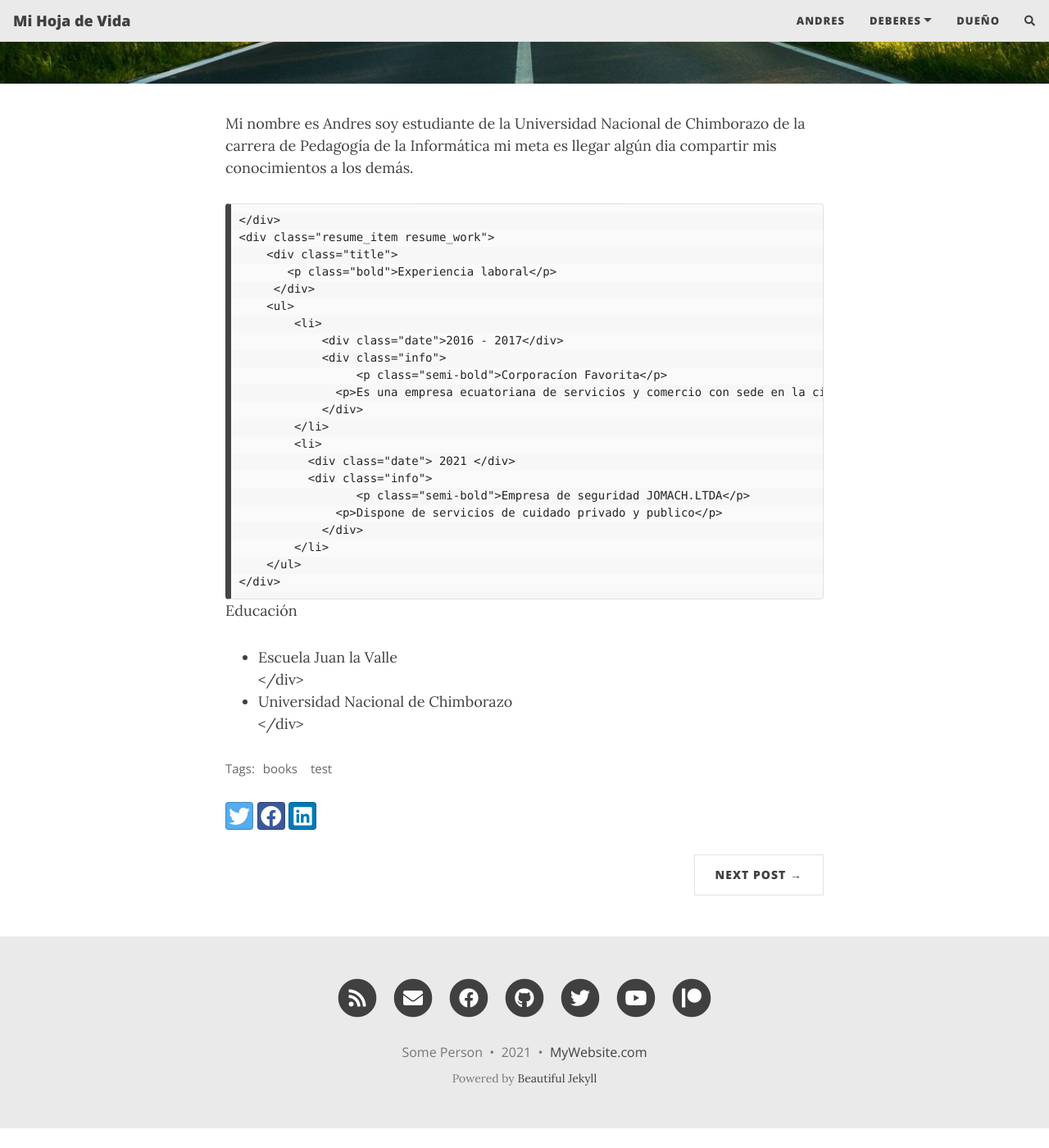
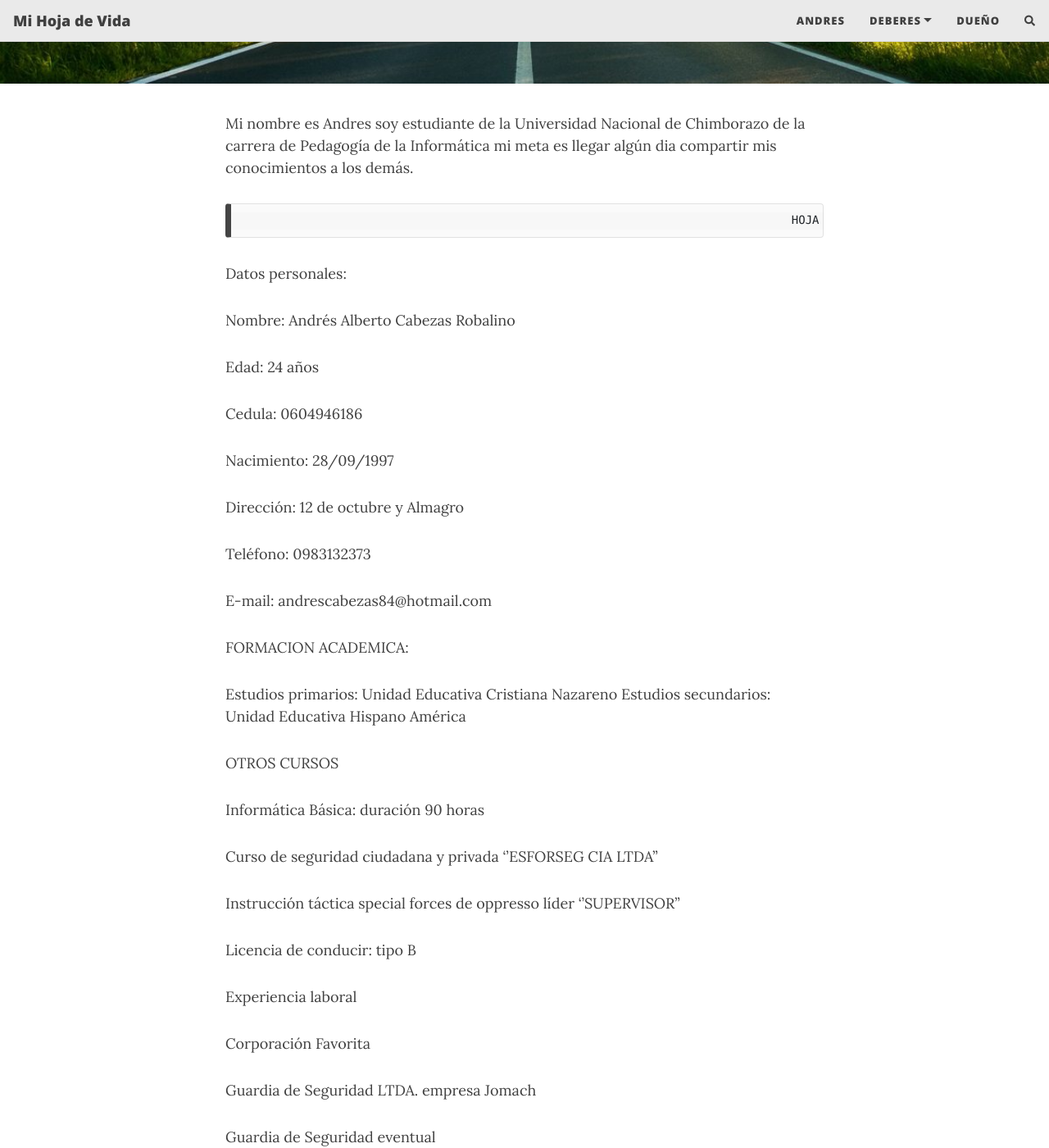
Before and after one commit to andrescabezas28/andrescabezas28.github.io, a Jekyll site: the page built from _posts/2020-02-26-flake-it-till-you-make-it.md, in a window 1280 px wide and 1400 px high, scrolled down 441 px. Shown: the whole window at 82% size. Built offline with Jekyll 4.4.1, drawn with Linux system fonts in a browser that asks for light colours; nearby versions of some CDN libraries; comment, search, counter and statistics services are not loaded; before the commit the page ends 1817 px from its top, so only the background shows below that.

Commit message:
Update 2020-02-26-flake-it-till-you-make-it.md

```diff
--- a/_posts/2020-02-26-flake-it-till-you-make-it.md
+++ b/_posts/2020-02-26-flake-it-till-you-make-it.md
@@ -9,40 +9,50 @@ tags: [books, test]
 ---
 
 <p>Mi nombre es Andres soy estudiante de la Universidad Nacional de Chimborazo de la carrera de Pedagogía de la Informática mi meta es llegar algún dia compartir mis conocimientos a los demás.</p>
-    </div>
-    <div class="resume_item resume_work">
-        <div class="title">
-           <p class="bold">Experiencia laboral</p>
-         </div>
-        <ul>
-            <li>
-                <div class="date">2016 - 2017</div>
-                <div class="info">
-                     <p class="semi-bold">Corporacíon Favorita</p>
-                  <p>Es una empresa ecuatoriana de servicios y comercio con sede en la ciudad de Quito, Ecuador. Se encuentra entre las tres empresas más grandes del país.</p>
-                </div>
-            </li>
-            <li>
-              <div class="date"> 2021 </div>
-              <div class="info">
-                     <p class="semi-bold">Empresa de seguridad JOMACH.LTDA</p>
-                  <p>Dispone de servicios de cuidado privado y publico</p>
-                </div>
-            </li>
-        </ul>
-    </div>
-<div class="resume_item resume_education">
-      <div class="title">
-           <p class="bold">Educación</p>
-         </div>
-      <ul>
-            <li>
-                <div class="date">Escuela Juan la Valle</div>
-                </div>
-            </li>
-            <li>
-              <div class="date">Universidad Nacional de Chimborazo</div>
-                </div>
-            </li>
-        </ul>
-    </div>
+
+
+
+                                                                                    HOJA DE VIDA
+PERFIL:
+Bachiller en Ciencias, Especialización General, con conocimientos en informática básica, con buena
+s relaciones interpersonales, actitud positiva para trabajar en equipo, con responsabilidad, facilida
+d de aprendizaje, entre otros.
+
+Datos personales:
+
+Nombre: Andrés Alberto Cabezas Robalino
+
+Edad: 24 años
+
+Cedula: 0604946186
+
+Nacimiento: 28/09/1997
+
+Dirección: 12 de octubre y Almagro
+
+Teléfono: 0983132373
+
+E-mail: andrescabezas84@hotmail.com
+
+FORMACION ACADEMICA:
+
+Estudios primarios: Unidad Educativa Cristiana Nazareno
+Estudios secundarios: Unidad Educativa Hispano América
+
+OTROS CURSOS
+
+Informática Básica: duración 90 horas
+
+Curso de seguridad ciudadana y privada ‘’ESFORSEG CIA LTDA’’
+
+Instrucción táctica special forces de oppresso líder ‘’SUPERVISOR’’
+
+Licencia de conducir: tipo B
+
+Experiencia laboral
+
+Corporación Favorita
+
+Guardia de Seguridad LTDA. empresa Jomach
+
+Guardia de Seguridad eventual
```
